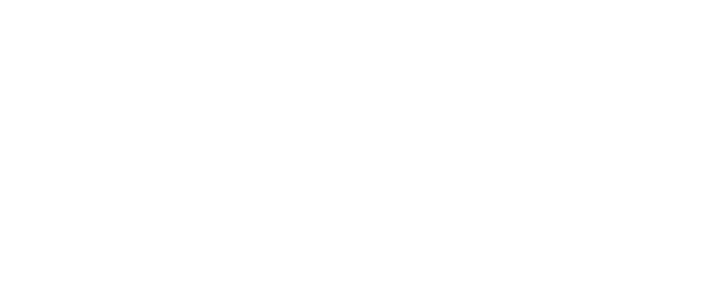
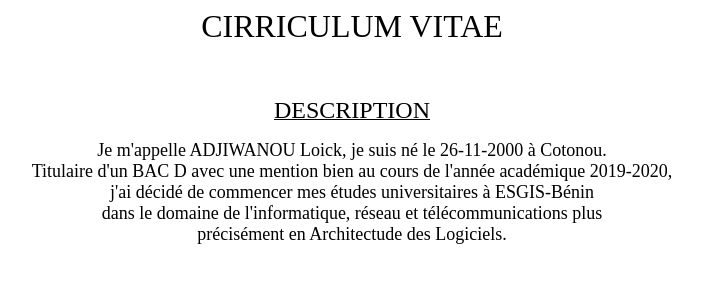
Before and after one commit to LoickAdjiwanou/git-mon-cv, a plain HTML site: page index.html in a window 1280 px wide. Shown: the whole page, without its empty margins (288-990 px from the left). Drawn offline with Linux system fonts and the light colour scheme.

Commit message:
mise en place de la section description

```diff
--- a/index.html
+++ b/index.html
@@ -9,11 +9,23 @@
 </head>
 <body>
     <header>
-
+        <center>
+            <font size=6px>CIRRICULUM VITAE</font>
+        </center>
     </header>
-
+    <br/><br/>
     <main>
-
+        <center>
+            <p><font size="4px">
+               <p><u><font size="5px">DESCRIPTION</u></font></p>
+               Je m'appelle ADJIWANOU Loick, je suis né le 26-11-2000 à Cotonou.<br/>
+               Titulaire d'un BAC D avec une mention bien au cours de l'année académique 2019-2020,<br/>
+               j'ai décidé de commencer mes études universitaires à ESGIS-Bénin<br/>
+               dans le domaine de l'informatique, réseau et télécommunications plus<br/>
+               précisément en Architectude des Logiciels.<br/>
+            </font></p>
+            <br/>
+        </center>
     </main>
 
     <footer>
```
